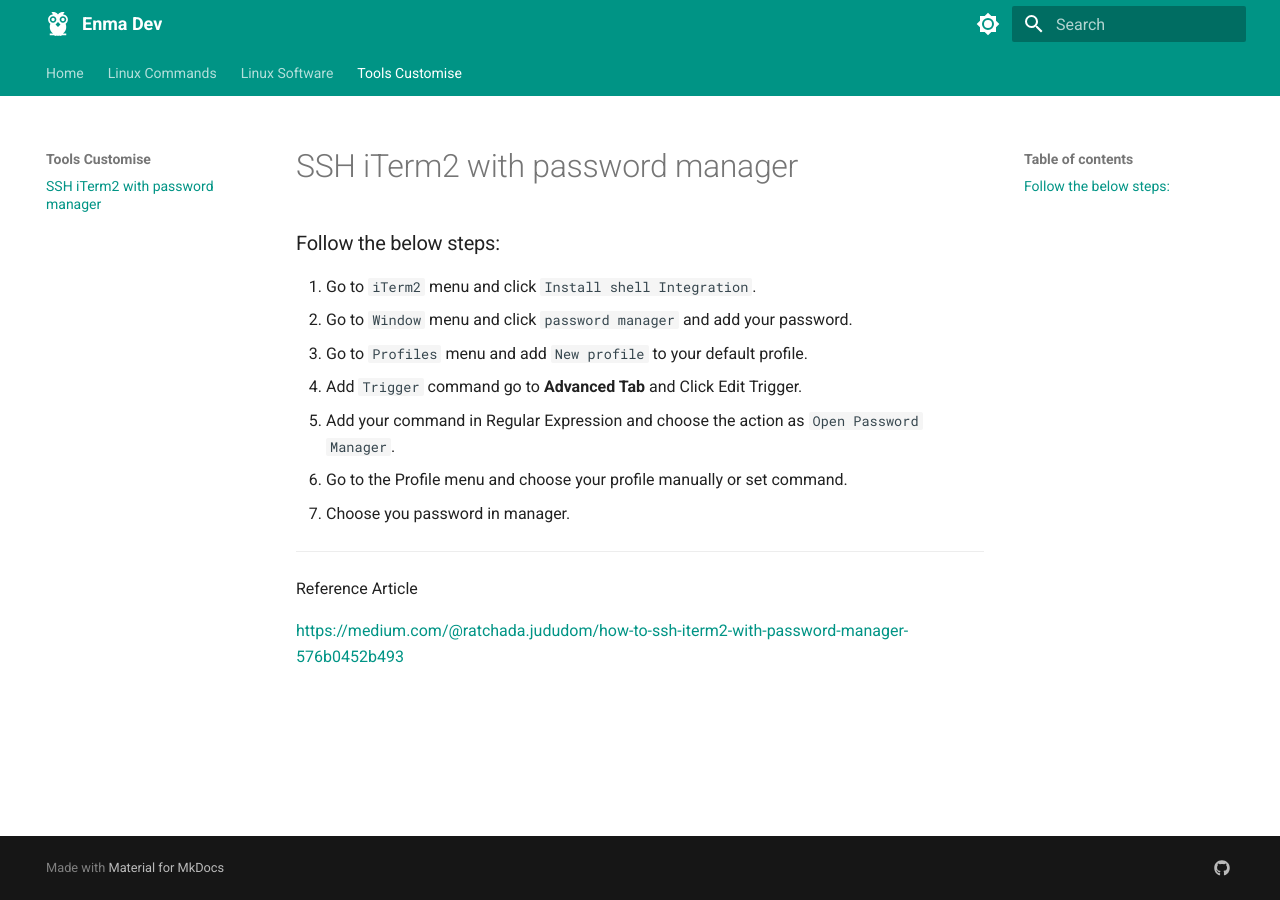
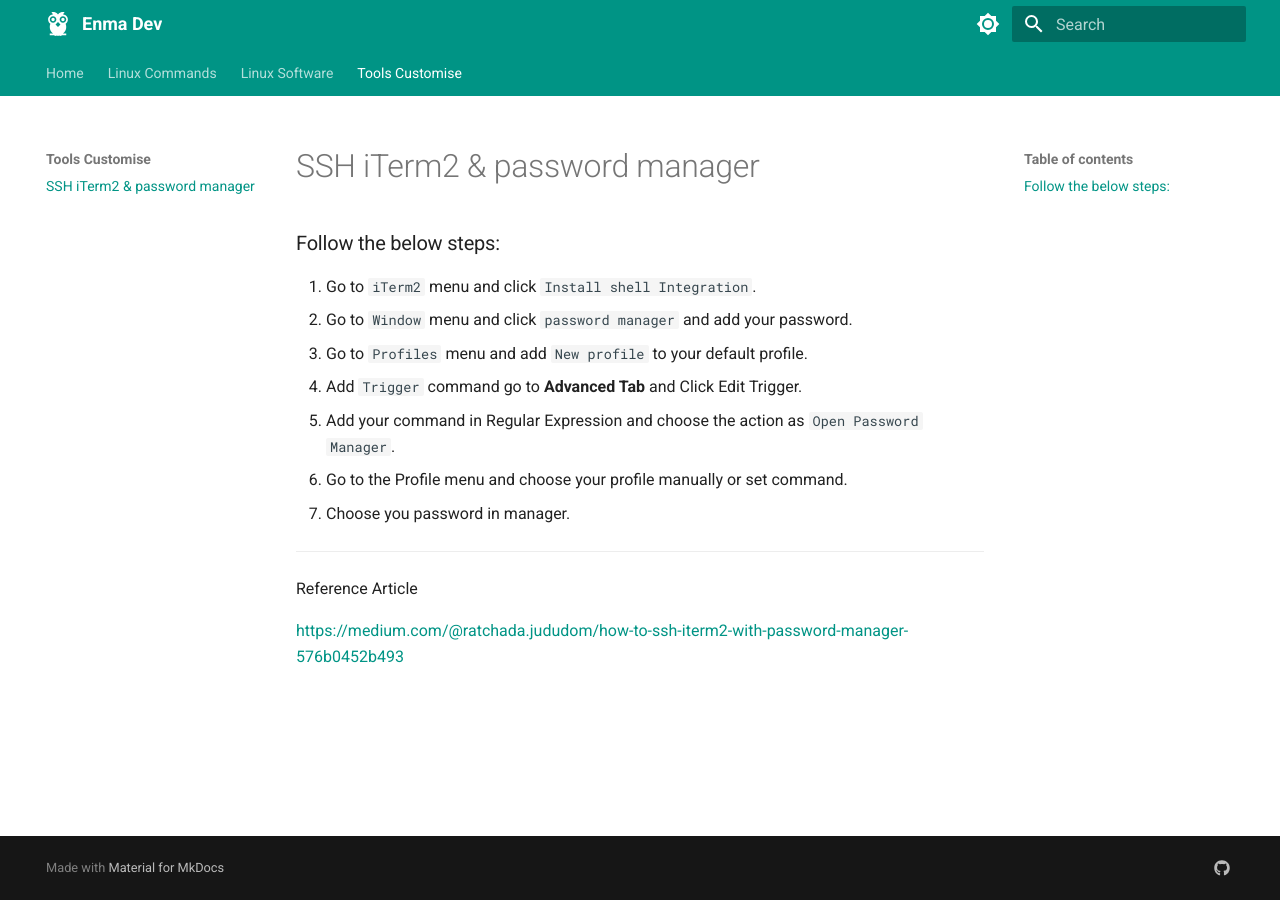
Before and after one commit to prashantdwivedi/enma, an MkDocs documentation site: the page built from docs/tools-customise/ssh-iterm2-with-password-manager.md, in a window 1280 px wide. Built offline with MkDocs 1.6.1 and Material for MkDocs 9.7.7, drawn with Linux system fonts in a browser that asks for light colours.

Commit message:
text-update

```diff
--- a/mkdocs.yml
+++ b/mkdocs.yml
@@ -129,4 +129,4 @@
     - Adguard Home Install: linux-software/adguard-home-install.md
     - Pi-hole Install: linux-software/pihole-install.md
   - Tools Customise:
-    - SSH iTerm2 with password manager: tools-customise/ssh-iterm2-with-password-manager.md
+    - SSH iTerm2 & password manager: tools-customise/ssh-iterm2-with-password-manager.md
```
